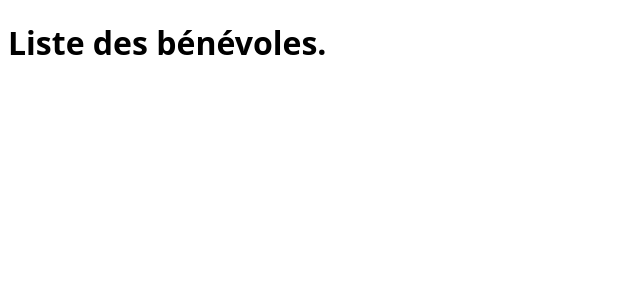
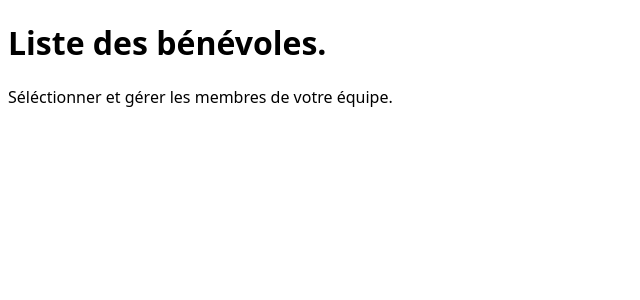
Before and after one commit to belkacem-oussama/benevole-list, a React (Vite) app: page / in a window 1280 px wide. Shown: the top 300 px of the page, without its empty margins (0-640 px from the left). Built offline with nearby package versions, Linux system fonts and the light colour scheme.

Commit message:
add presentation

```diff
--- a/src/pages/Home.jsx
+++ b/src/pages/Home.jsx
@@ -2,6 +2,7 @@ export default function Home() {
   return (
     <div className="home-container">
       <h1>Liste des bénévoles.</h1>
+      <p>Séléctionner et gérer les membres de votre équipe.</p>
     </div>
   )
 }
```
